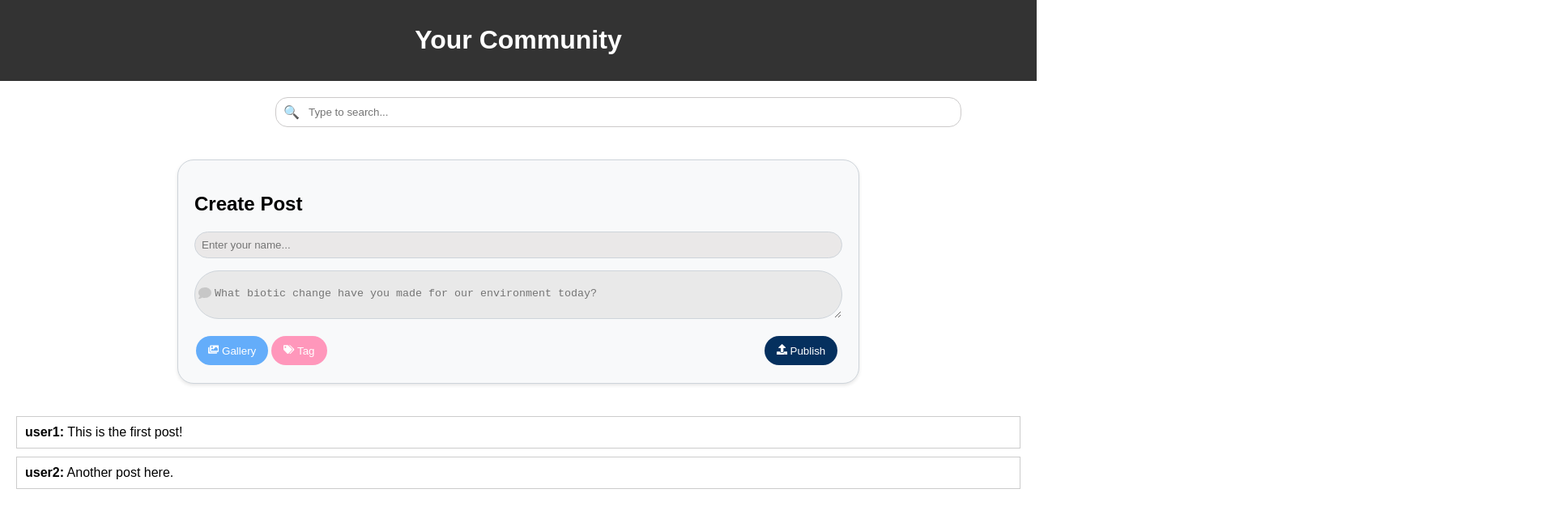
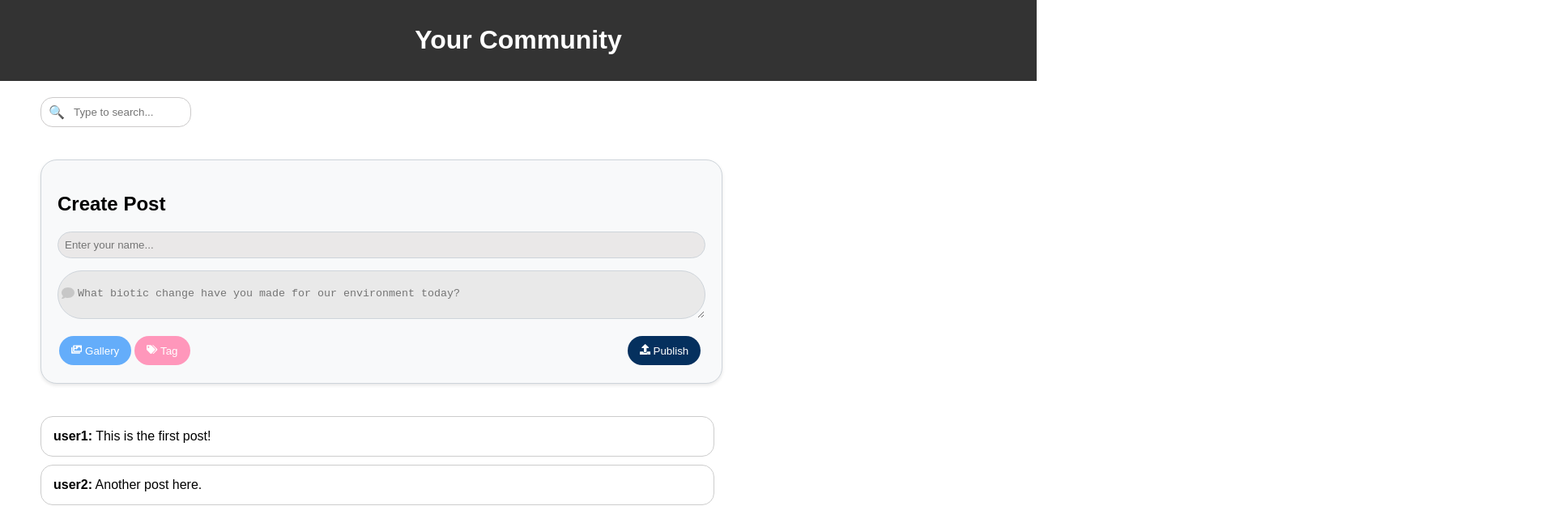
Before and after one commit to Agarwalvidu/Greensphere-Project-Echo, a React (Create React App) app in the folder echo/: page / in a window 1280 px wide. Shown: the top 625 px of the page at 81% size, 1920 px wide, since content can reach past the window. Built offline with nearby package versions, Linux system fonts and the light colour scheme.

Commit message:
Update Community.css

```diff
--- a/echo/src/components/Community.css
+++ b/echo/src/components/Community.css
@@ -1,5 +1,4 @@
 body {
-
   font-family: Arial, sans-serif;
   margin: 0;
   padding: 0;
@@ -18,8 +17,12 @@ header {
 
 .post {
   border: 1px solid #ccc;
-    padding: 10px;
+  padding: 15px;
   margin-bottom: 10px;
+  margin-left: 30px;
+  max-width: 800px;
+  width: 100%;
+  border-radius: 15px;
 }
 
 #new-post {
@@ -29,21 +32,28 @@ header {
   display: flex;
   align-items: center;
   justify-content: center;
+  margin: 0;
+  margin-left: 30px;
+}
 
-    margin: 0;
-
-  }
 .new-post-section {
   justify-content: center;
   max-width: 800px;
-    width: 100%;
+  width: 90%;
   margin: 20px auto;
   padding: 20px;
   background-color: #f8f9fa;
   border: 1px solid #ced4da;
   border-radius: 20px;
   box-shadow: 0 2px 4px rgba(0, 0, 0, 0.1);
+}
 
+
+/* Add this style to move the new-post-section to the left */
+@media (min-width: 768px) {
+  .center-container {
+      justify-content: flex-start;
+  }
 }
 
 .form-group {
@@ -56,7 +66,8 @@ header {
   margin-bottom: 5px;
 }
 
-  .input, .textarea {
+.input,
+.textarea {
   width: 100%;
   padding: 8px;
   box-sizing: border-box;
@@ -77,6 +88,7 @@ header {
 .btn-primary:hover {
   background-color: #537293;
 }
+
 .btn-secondary {
   background-color: #ff97bb;
   color: #fff;
@@ -91,6 +103,7 @@ header {
 .btn-secondary:hover {
   background-color: #ce2cb6;
 }
+
 .btn-success {
   background-color: #05305e;
   color: #fff;
@@ -103,6 +116,7 @@ header {
 .btn-success:hover {
   background-color: #0056b3;
 }
+
 #username {
   width: 100%;
   padding: 8px;
@@ -110,7 +124,7 @@ header {
   box-sizing: border-box;
   border: 1px solid #ced4da;
   background-color: #eae8e8;
-    border-radius: 30px; /* Border radius for the username input */
+  border-radius: 30px;
 }
 
 #content {
@@ -119,26 +133,29 @@ header {
   padding: 8px;
   box-sizing: border-box;
   border: 1px solid #ced4da;
-    border-radius: 30px; /* Border radius for the post content textarea */
+  border-radius: 30px;
 }
+
 .textarea-container {
   position: relative;
 }
 
 .icon {
   position: absolute;
-    left: 5px; /* Adjust the left position as needed */
+  left: 5px;
   top: 45%;
   transform: translateY(-50%);
   color: #c7c7c7;
 }
-  .form-control-content{
-    line-height: 3; /* Adjust the line-height as needed */
-  height: 60px; /*Adjust the height as needed*/
-  padding: 20px; /* Adjust padding as needed */
-  /* padding-left: 5px; */
+
+.form-control-content {
+  line-height: 3;
+  height: 60px;
+  padding: 20px;
+  padding-left: 5px;
   box-sizing: border-box;
 }
+
 #search-bar {
   margin: 20px;
 }
@@ -147,8 +164,8 @@ header {
   display: flex;
   align-items: center;
   position: relative;
-    margin-left: 320px;
-    width: 5300px;
+  margin-left: 30px;
+  width: 15%;
 }
 
 /* Style the search icon */
@@ -160,8 +177,18 @@ header {
 /* Style the search input with curved edges */
 #search-bar input {
   padding: 10px;
-    padding-left: 40px; /* Adjusted padding to make room for the icon */
-    width: 15%;
+  padding-left: 40px;
+  width: 100%;
   border-radius: 15px;
   border: 1px solid #cccaca;
 }
+
+.post-actions button {
+  border: none; /* Remove the border */
+  background: none; /* Remove the background color */
+  cursor: pointer;
+}
+
+.post-actions button.liked {
+  color: red; /* You can change the color when liked if desired */
+}
```
Lines whose indentation alone changed are shown as unchanged.
